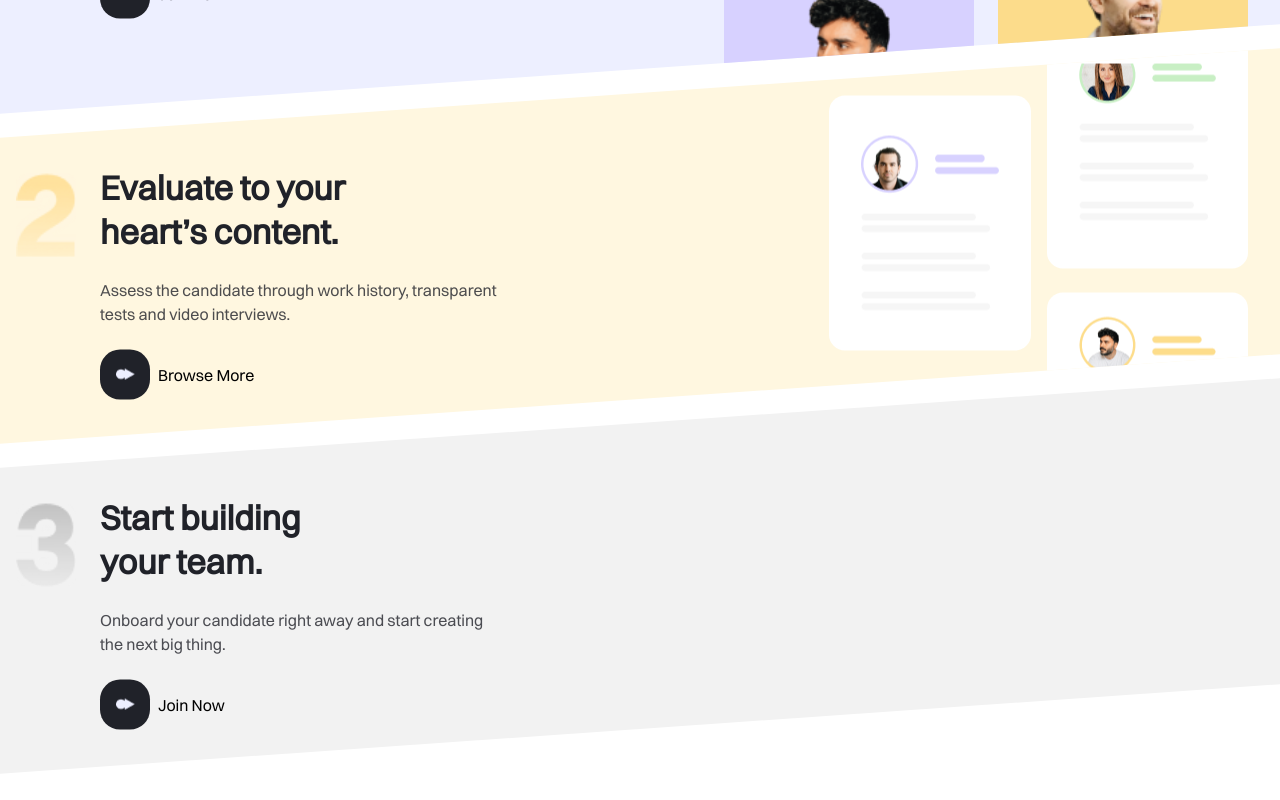
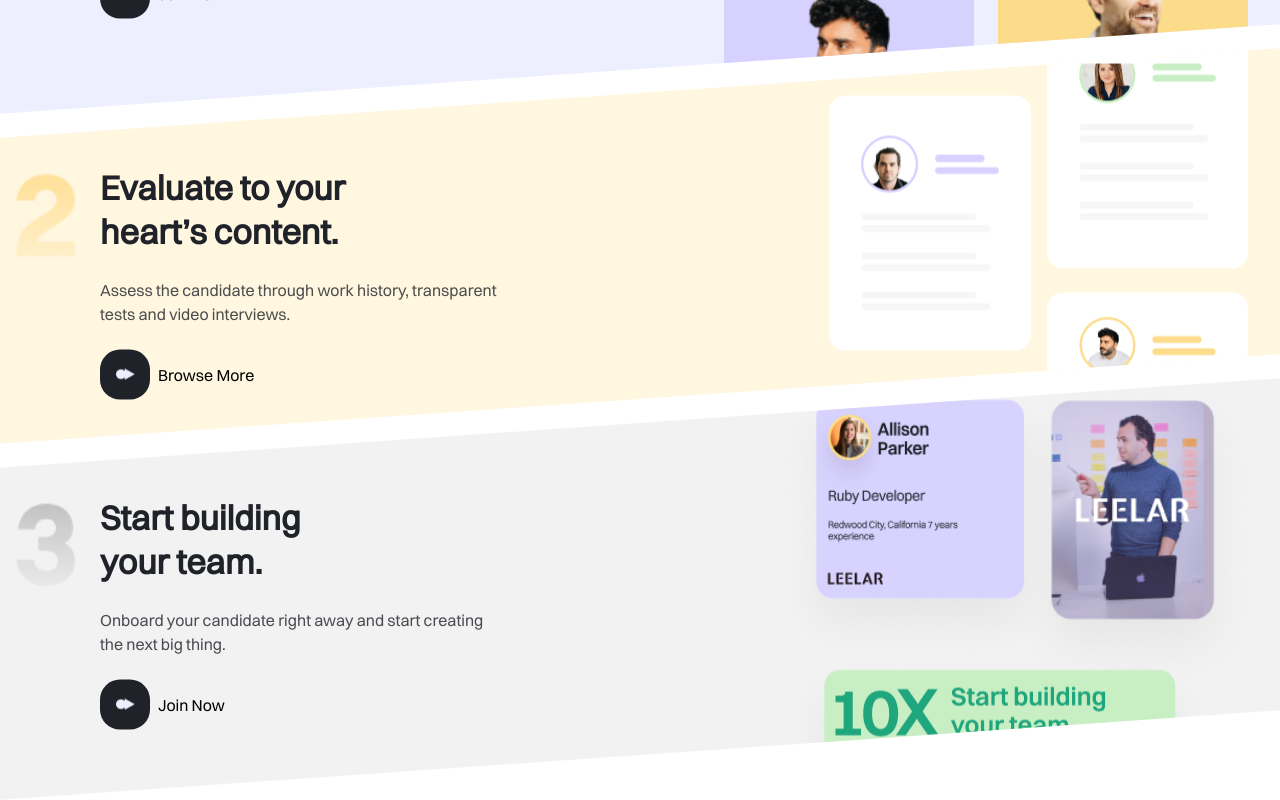
Before and after one commit to bezbrain/Punch-assessment, a React (Vite) app: page / in a window 1280 px wide. Shown: the part 4696-5496 px from the top of the page. Before the commit the page ends 5470 px from the top, so only its background shows below. Built offline with nearby package versions, Linux system fonts and the light colour scheme.

Commit message:
Develop the third slant container

```diff
--- a/src/assets/images/index.ts
+++ b/src/assets/images/index.ts
@@ -22,6 +22,8 @@ import shortYellowLine from "./shortYellowLine.png";
 import longerYellowLine from "./longerYellowLine.png";
 import maleHalfImg from "./maleHalfImg.png";
 import thirdOne from "./third1.png";
+import leelarImage from "./leelar.png";
+import tenTimesImage from "./10x.png";
 
 export {
   inputIcon,
@@ -48,4 +50,6 @@ export {
   longerYellowLine,
   maleHalfImg,
   thirdOne,
+  leelarImage,
+  tenTimesImage,
 };
--- a/src/components/startJourney/index.ts
+++ b/src/components/startJourney/index.ts
@@ -2,5 +2,6 @@ import StartJourney from "./startJourney";
 import SlantContainer from "./others/slantContainer";
 import OneCards from "./others/oneCards";
 import TwoCards from "./others/twoCards";
+import ThirdCards from "./others/thirdCards";
 
-export { StartJourney, SlantContainer, OneCards, TwoCards };
+export { StartJourney, SlantContainer, OneCards, TwoCards, ThirdCards };
--- /dev/null
+++ b/src/components/startJourney/others/thirdCards.tsx
@@ -0,0 +1,20 @@
+import { leelarImage, tenTimesImage, thirdOne } from "../../../assets/images";
+
+const ThirdCards = () => {
+  return (
+    <div>
+      <div className="flex -mt-8 ml-[230px]">
+        <img
+          src={thirdOne}
+          alt="allison"
+          className="-mr-[72px] w-[300px] h-[280px]"
+        />
+        <img src={leelarImage} alt="leelar" className="-pl-8 w-[250px]" />
+      </div>
+
+      <img src={tenTimesImage} alt="10x" className=" ml-[240px] -mt-[52px]" />
+    </div>
+  );
+};
+
+export default ThirdCards;
--- a/src/components/startJourney/startJourney.tsx
+++ b/src/components/startJourney/startJourney.tsx
@@ -1,6 +1,11 @@
 import styled from "styled-components";
 
-import { OneCards, SlantContainer, TwoCards } from "../startJourney";
+import {
+  OneCards,
+  SlantContainer,
+  ThirdCards,
+  TwoCards,
+} from "../startJourney";
 import { oneImage, threeImage, twoImage } from "../../assets/images";
 
 const StartJourney = () => {
@@ -32,7 +37,7 @@ const StartJourney = () => {
         figure={threeImage}
         title="Start building your team."
         body="Onboard your candidate right away and start creating the next big thing."
-        cards
+        cards={<ThirdCards />}
         btnValue="Join Now"
         bgColor="bg-[#f2f2f2]"
         titleStyle="max-w-[275px]"
```
Also changed, not shown: src/assets/images/10x.png (added), src/assets/images/leelar.png (added).
